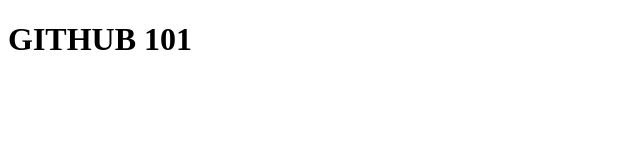
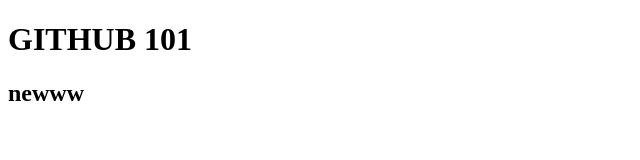
Before and after one commit to QDevv/Git101, a plain HTML site: page index.html in a window 1280 px wide. Shown: the whole page, without its empty margins (0-640 px from the left). Drawn offline with Linux system fonts and the light colour scheme.

Commit message:
Update index.html

```diff
--- a/index.html
+++ b/index.html
@@ -8,5 +8,6 @@
 </head>
 <body>
     <h1>GITHUB 101</h1>
+    <h2>newww</h2>
 </body>
 </html>
```
